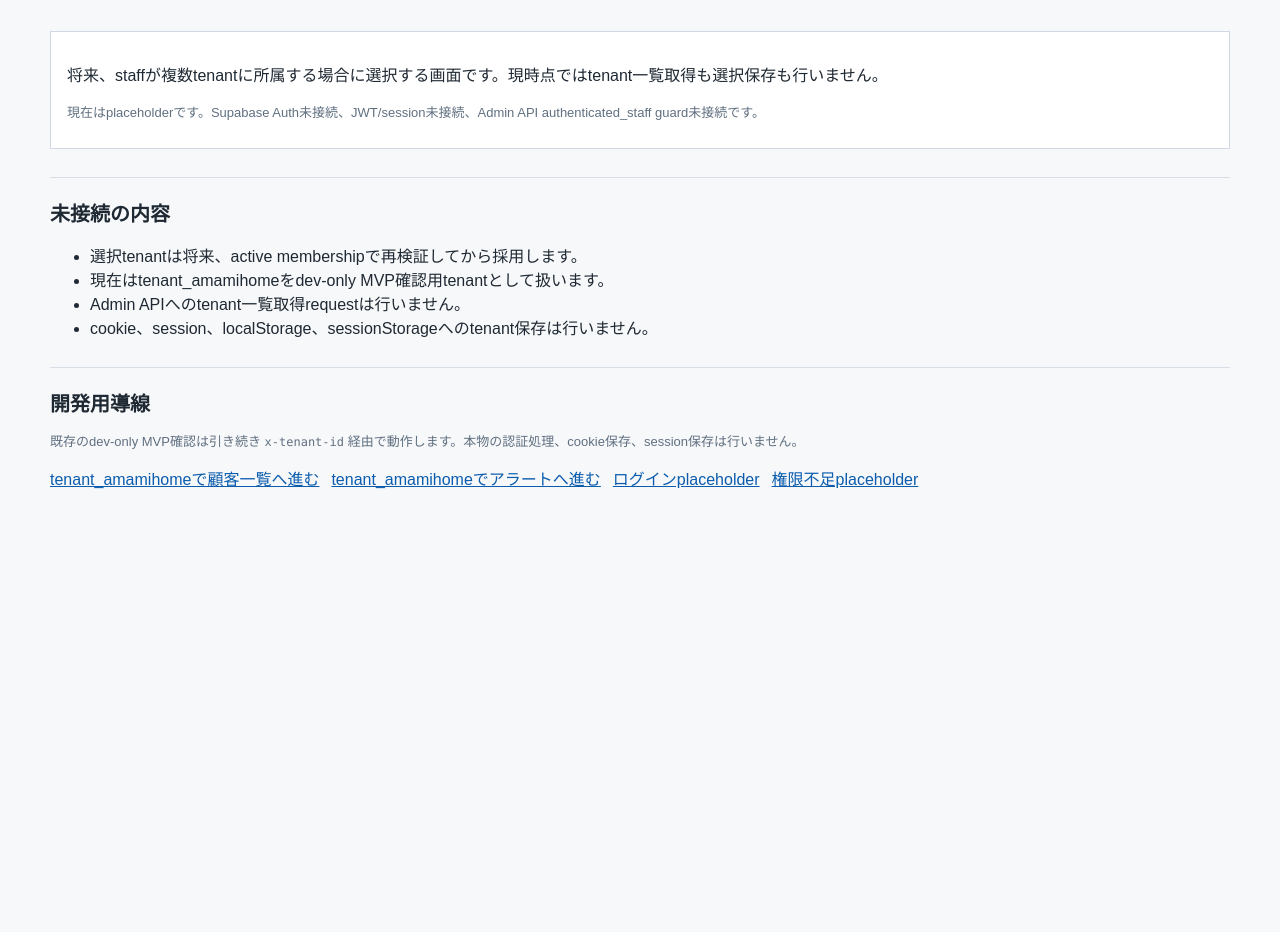
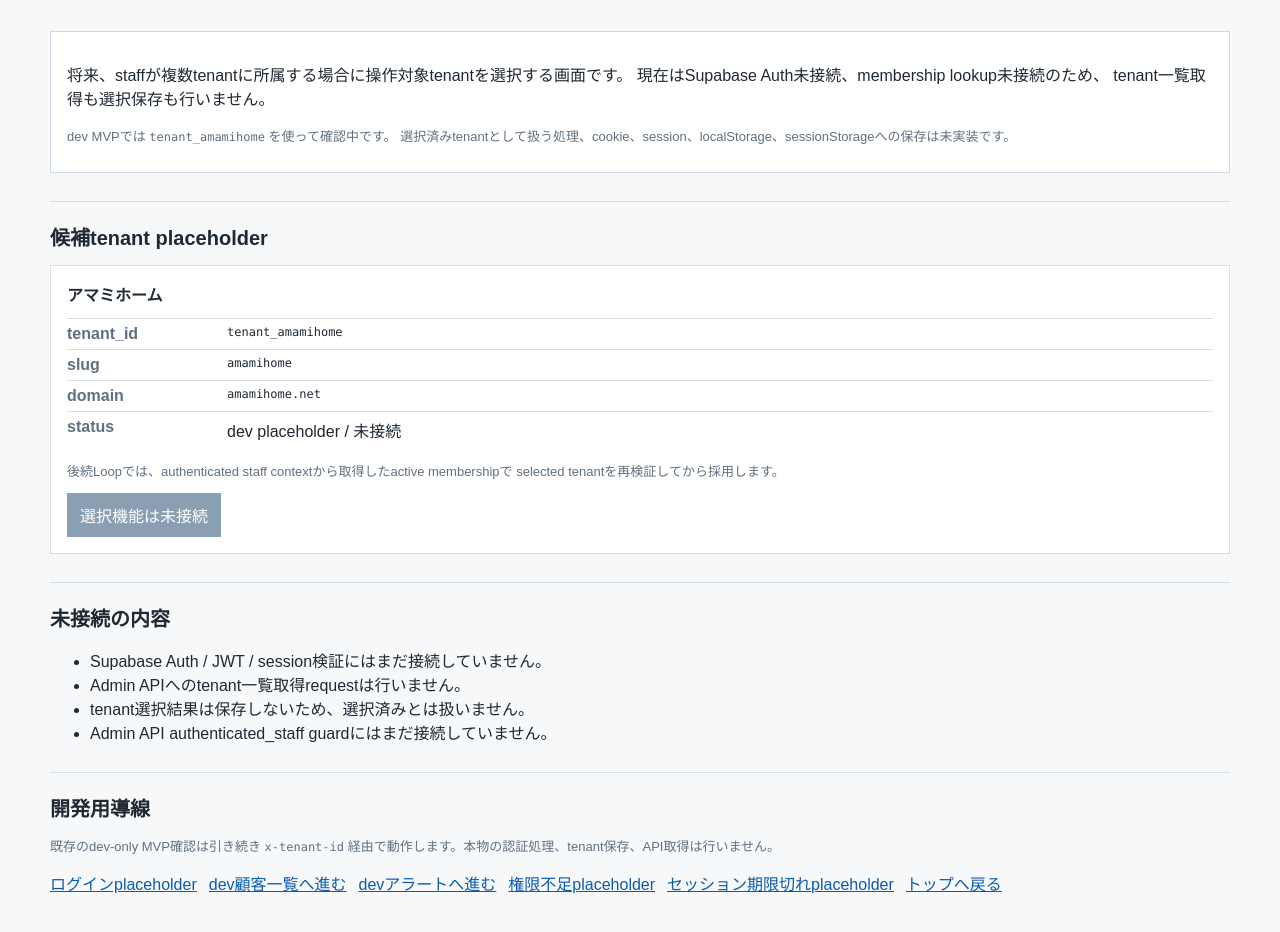
Before and after one commit to sakio71555/line_02, a Next.js app in the folder apps/admin/: page /select-tenant in a window 1280 px wide. Shown: the part 90-1022 px from the top of the page. Before the commit the page ends 800 px from the top, so only its background shows below. Built offline with nearby package versions, Linux system fonts and the light colour scheme.

Commit message:
feat: prepare tenant selection UI

```diff
--- a/apps/admin/app/select-tenant/page.tsx
+++ b/apps/admin/app/select-tenant/page.tsx
@@ -1,25 +1,89 @@
 import React from "react";
-
-import { AuthPlaceholderPage } from "../auth-placeholder-page";
 
 export default function SelectTenantPlaceholderPage() {
   return (
-    <AuthPlaceholderPage
-      eyebrow="Auth placeholder"
-      title="テナント選択"
-      description="将来、staffが複数tenantに所属する場合に選択する画面です。現時点ではtenant一覧取得も選択保存も行いません。"
-      notes={[
-        "選択tenantは将来、active membershipで再検証してから採用します。",
-        "現在はtenant_amamihomeをdev-only MVP確認用tenantとして扱います。",
-        "Admin APIへのtenant一覧取得requestは行いません。",
-        "cookie、session、localStorage、sessionStorageへのtenant保存は行いません。"
-      ]}
-      links={[
-        { href: "/customers", label: "tenant_amamihomeで顧客一覧へ進む" },
-        { href: "/alerts", label: "tenant_amamihomeでアラートへ進む" },
-        { href: "/login", label: "ログインplaceholder" },
-        { href: "/permission-denied", label: "権限不足placeholder" }
-      ]}
-    />
+    <main>
+      <div className="page-header">
+        <div>
+          <p className="eyebrow">Auth placeholder</p>
+          <h1>テナント選択</h1>
+        </div>
+        <a href="/">トップへ戻る</a>
+      </div>
+
+      <div className="notice">
+        <p>
+          将来、staffが複数tenantに所属する場合に操作対象tenantを選択する画面です。
+          現在はSupabase Auth未接続、membership lookup未接続のため、
+          tenant一覧取得も選択保存も行いません。
+        </p>
+        <p className="meta">
+          dev MVPでは <span className="mono">tenant_amamihome</span> を使って確認中です。
+          選択済みtenantとして扱う処理、cookie、session、localStorage、sessionStorageへの保存は未実装です。
+        </p>
+      </div>
+
+      <section className="section">
+        <h2>候補tenant placeholder</h2>
+        <div className="action-panel">
+          <h3>アマミホーム</h3>
+          <dl className="compact-detail">
+            <dt>tenant_id</dt>
+            <dd className="mono">tenant_amamihome</dd>
+            <dt>slug</dt>
+            <dd className="mono">amamihome</dd>
+            <dt>domain</dt>
+            <dd className="mono">amamihome.net</dd>
+            <dt>status</dt>
+            <dd>dev placeholder / 未接続</dd>
+          </dl>
+          <p className="meta">
+            後続Loopでは、authenticated staff contextから取得したactive membershipで
+            selected tenantを再検証してから採用します。
+          </p>
+          <button type="button" disabled>
+            選択機能は未接続
+          </button>
+        </div>
+      </section>
+
+      <section className="section">
+        <h2>未接続の内容</h2>
+        <ul>
+          <li>Supabase Auth / JWT / session検証にはまだ接続していません。</li>
+          <li>Admin APIへのtenant一覧取得requestは行いません。</li>
+          <li>tenant選択結果は保存しないため、選択済みとは扱いません。</li>
+          <li>Admin API authenticated_staff guardにはまだ接続していません。</li>
+        </ul>
+      </section>
+
+      <section className="section">
+        <h2>開発用導線</h2>
+        <p className="meta">
+          既存のdev-only MVP確認は引き続き <span className="mono">x-tenant-id</span>{" "}
+          経由で動作します。本物の認証処理、tenant保存、API取得は行いません。
+        </p>
+        <ul className="nav-links">
+          <li>
+            <a href="/login">ログインplaceholder</a>
+          </li>
+          <li>
+            <a href="/customers">dev顧客一覧へ進む</a>
+          </li>
+          <li>
+            <a href="/alerts">devアラートへ進む</a>
+          </li>
+          <li>
+            <a href="/permission-denied">権限不足placeholder</a>
+          </li>
+          <li>
+            <a href="/session-expired">セッション期限切れplaceholder</a>
+          </li>
+          <li>
+            <a href="/">トップへ戻る</a>
+          </li>
+        </ul>
+      </section>
+    </main>
   );
 }
```
Also changed, not shown: apps/admin/next-env.d.ts, 5 other files (tests, documents, lock files or other folders).
